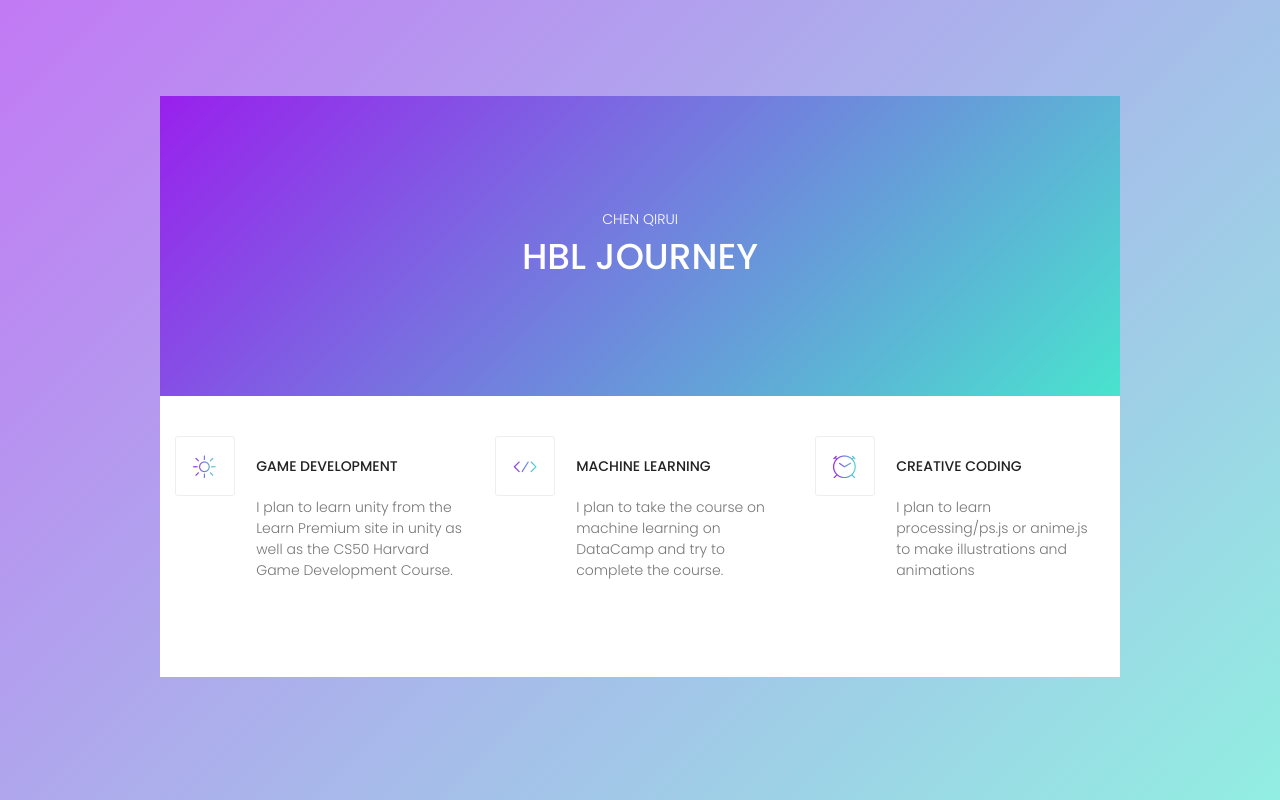
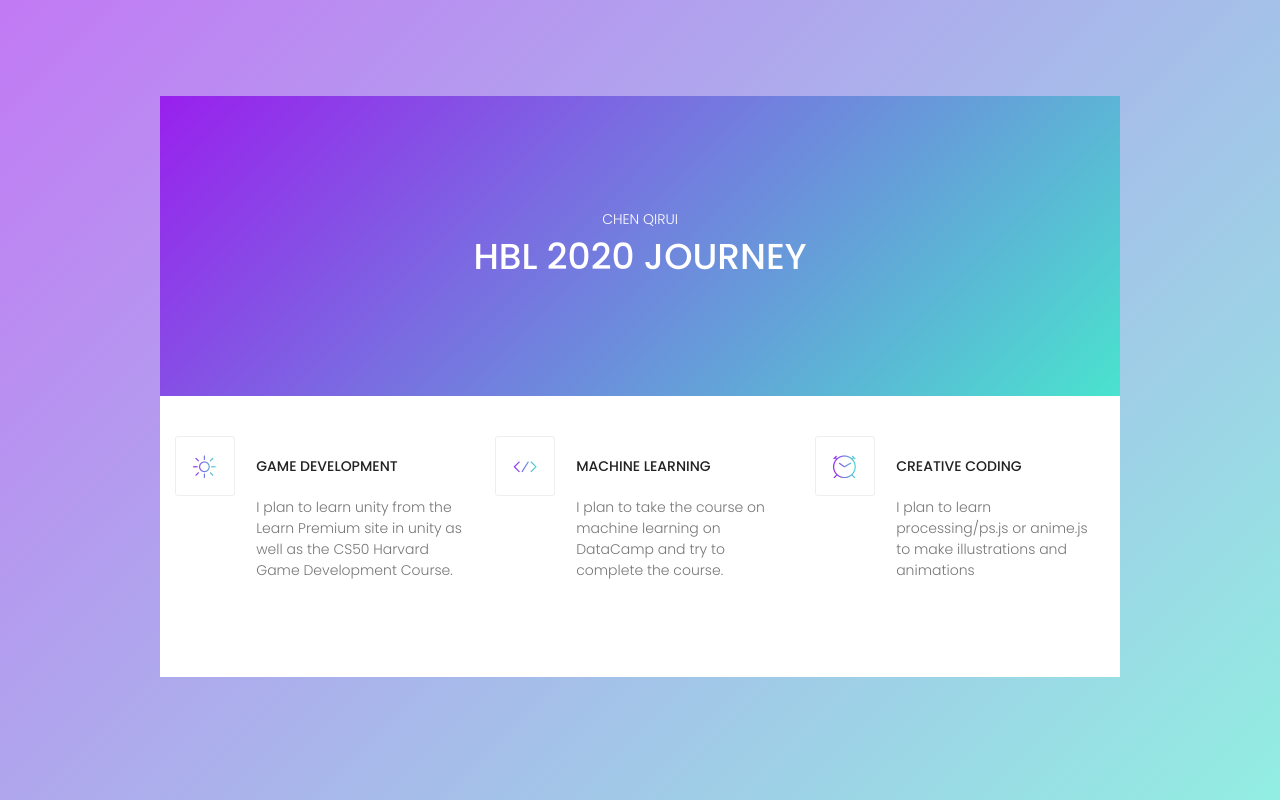
Before and after one commit to ChenQirui1/schedule, a plain HTML site: page index.html in a window 1280 px wide. Drawn offline with Linux system fonts and the light colour scheme.

Commit message:
add year

```diff
--- a/index.html
+++ b/index.html
@@ -36,7 +36,7 @@
 						<div class="col-lg-8">
 							<div class="banner-content text-center">
 								<span class="text-white top text-uppercase">Chen Qirui</span>
-								<h1 class="text-white text-uppercase">HBL Journey</h1>
+								<h1 class="text-white text-uppercase">HBL 2020 Journey</h1>
 							</div>
 						</div>
 					</div>
```
